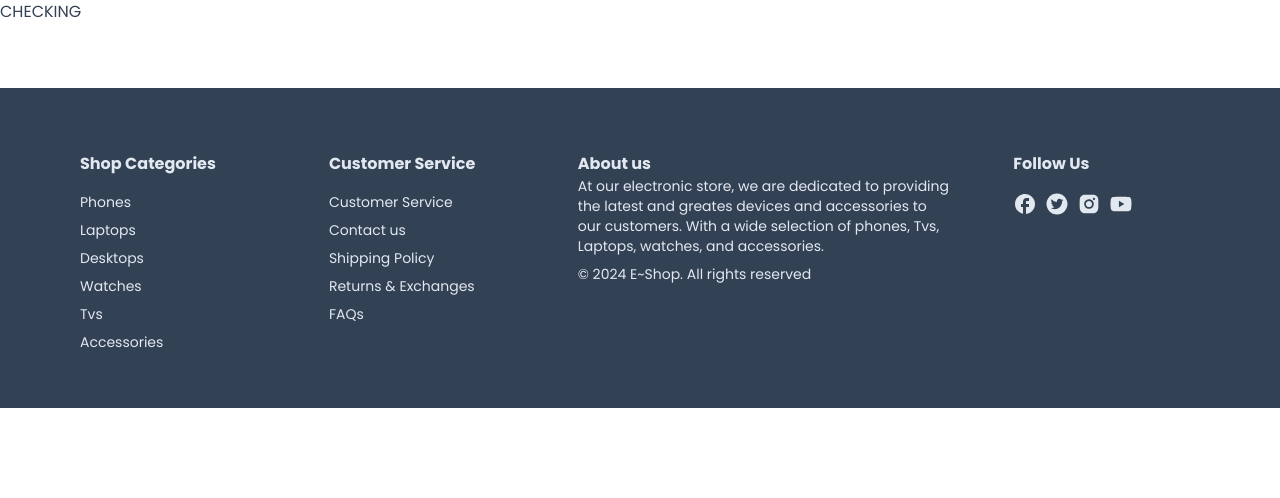
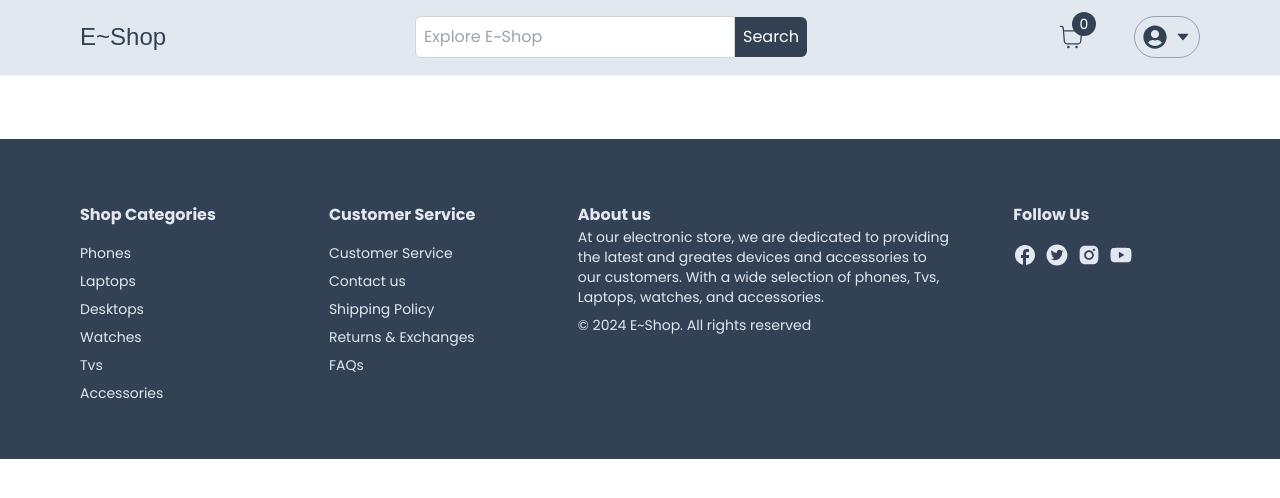
Before and after one commit to sunday-ucheawaji/e-shop, a Next.js app: page /admin/add-products in a window 1280 px wide. Shown: the top 498 px of the page. Built offline with nearby package versions, Linux system fonts and the light colour scheme; no server answers; a web font is replaced by a local one.

Commit message:
comment in navbar

```diff
--- a/app/layout.tsx
+++ b/app/layout.tsx
@@ -2,7 +2,7 @@ import React, { Suspense } from "react";
 import "./globals.css";
 import type { Metadata } from "next";
 import { Poppins } from "next/font/google";
-// import NavBar from "./components/nav/NavBar";
+import NavBar from "./components/nav/NavBar";
 import Footer from "./components/footer/Footer";
 import CartProvider from "@/providers/CartProvider";
 import { Toaster } from "react-hot-toast";
@@ -36,8 +36,7 @@ export default async function RootLayout({
         <Suspense fallback={<SuspenseLoader />}>
           <CartProvider>
             <div className="flex flex-col min-h-screen">
-              <h1>CHECKING</h1>
-              {/* <NavBar /> */}
+              <NavBar />
               {/* <main className="flex-grow">{children}</main> */}
               <Footer />
             </div>
```
